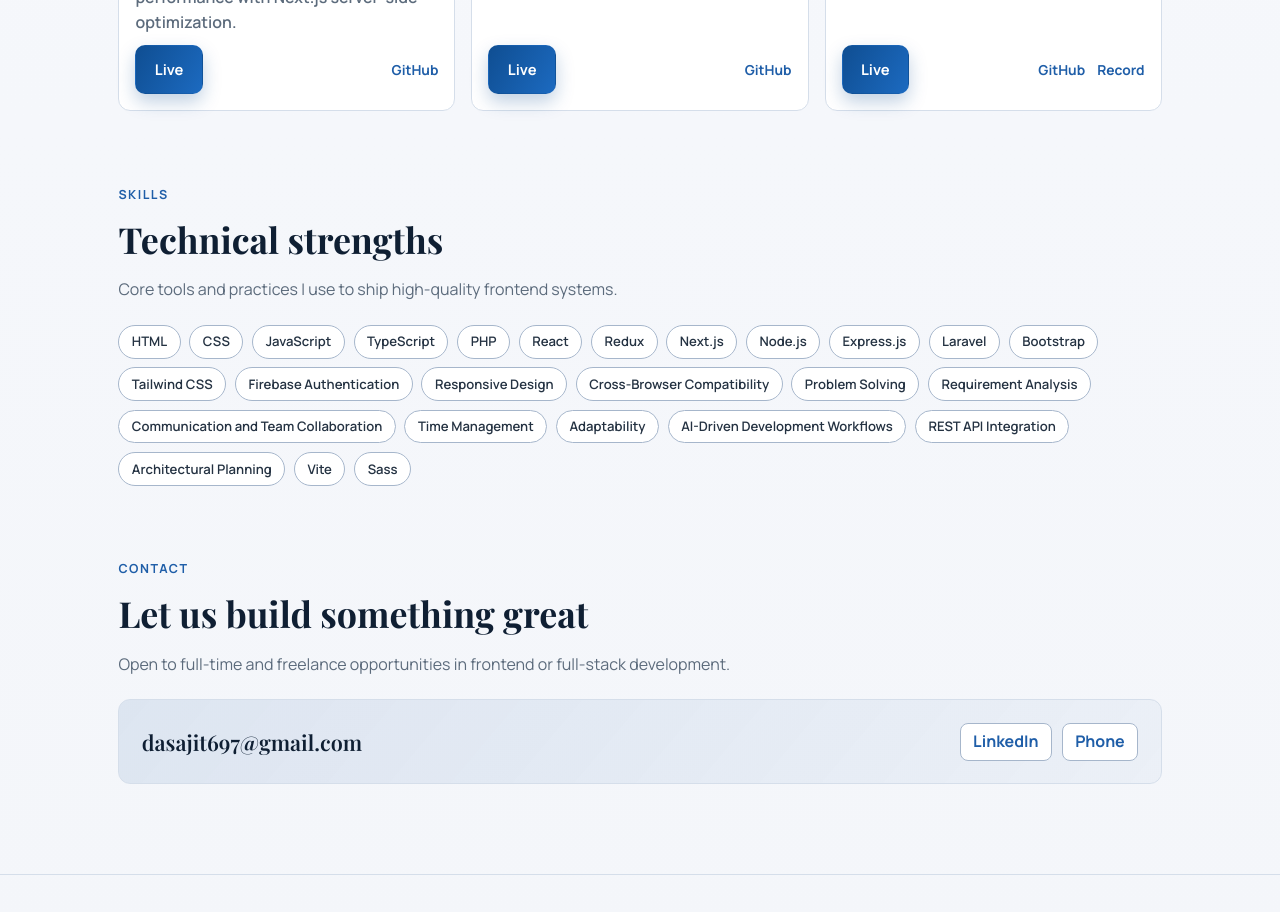
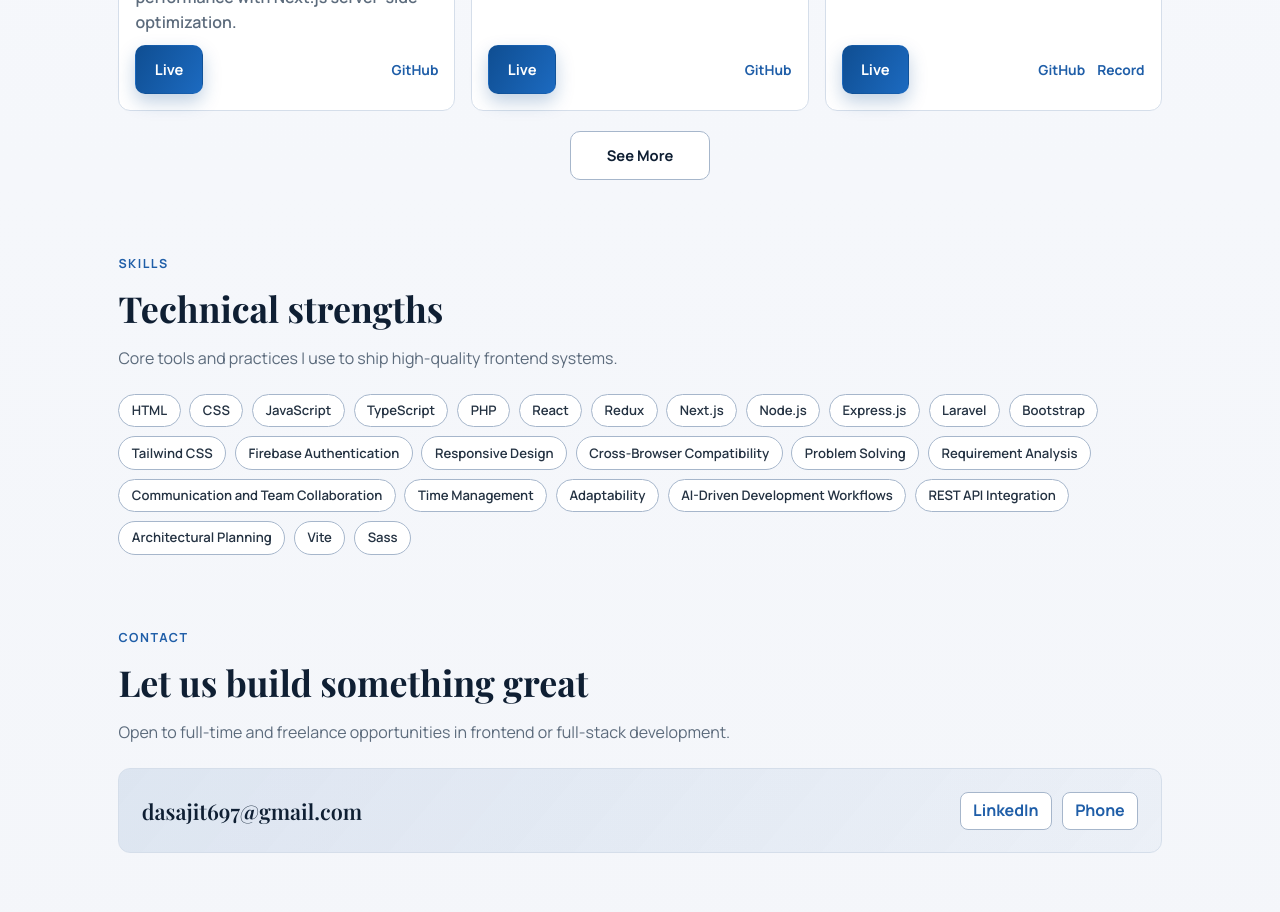
Before and after one commit to Ajit133/My-Portfolio, a React (Vite) app: page / in a window 1280 px wide. Shown: the part 2380-3292 px from the top of the page. Built offline with nearby package versions, Linux system fonts and the light colour scheme.

Commit message:
feat: add "See More" button to ProjectsSection for additional project visibility

```diff
--- a/src/App.css
+++ b/src/App.css
@@ -363,6 +363,16 @@ h3 {
   color: var(--accent);
 }
 
+.projects-more {
+  margin-top: 1.2rem;
+  display: flex;
+  justify-content: center;
+}
+
+.projects-more .btn {
+  min-width: 140px;
+}
+
 .skills-cloud {
   list-style: none;
   display: flex;
--- a/src/sections/ProjectsSection.jsx
+++ b/src/sections/ProjectsSection.jsx
@@ -45,6 +45,17 @@ function ProjectsSection() {
           </article>
         ))}
       </div>
+
+      <div className="projects-more reveal delay-4">
+        <a
+          className="btn btn-secondary"
+          href="https://github.com/Ajit133?tab=repositories"
+          target="_blank"
+          rel="noreferrer"
+        >
+          See More
+        </a>
+      </div>
     </section>
   )
 }
```
